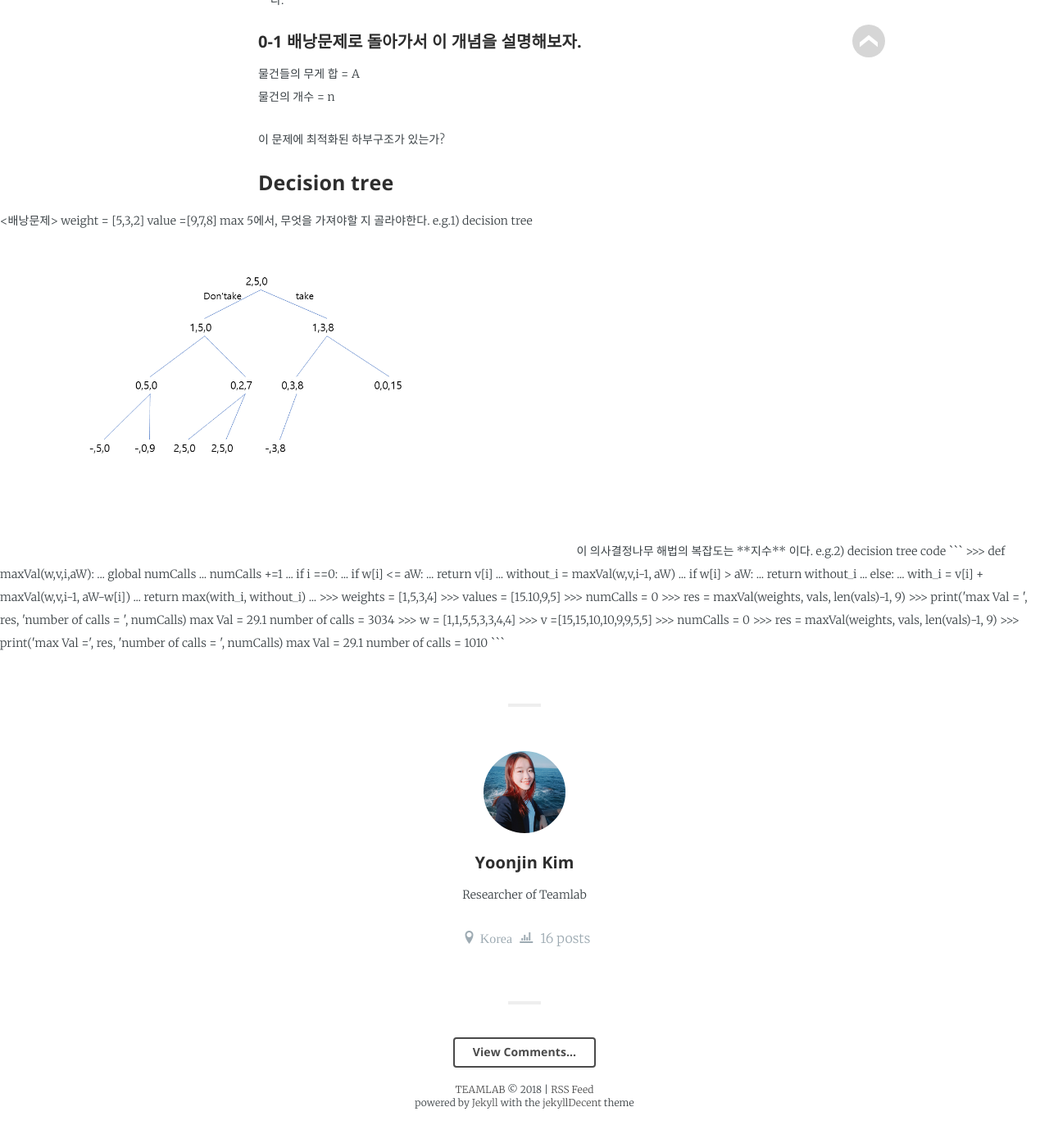
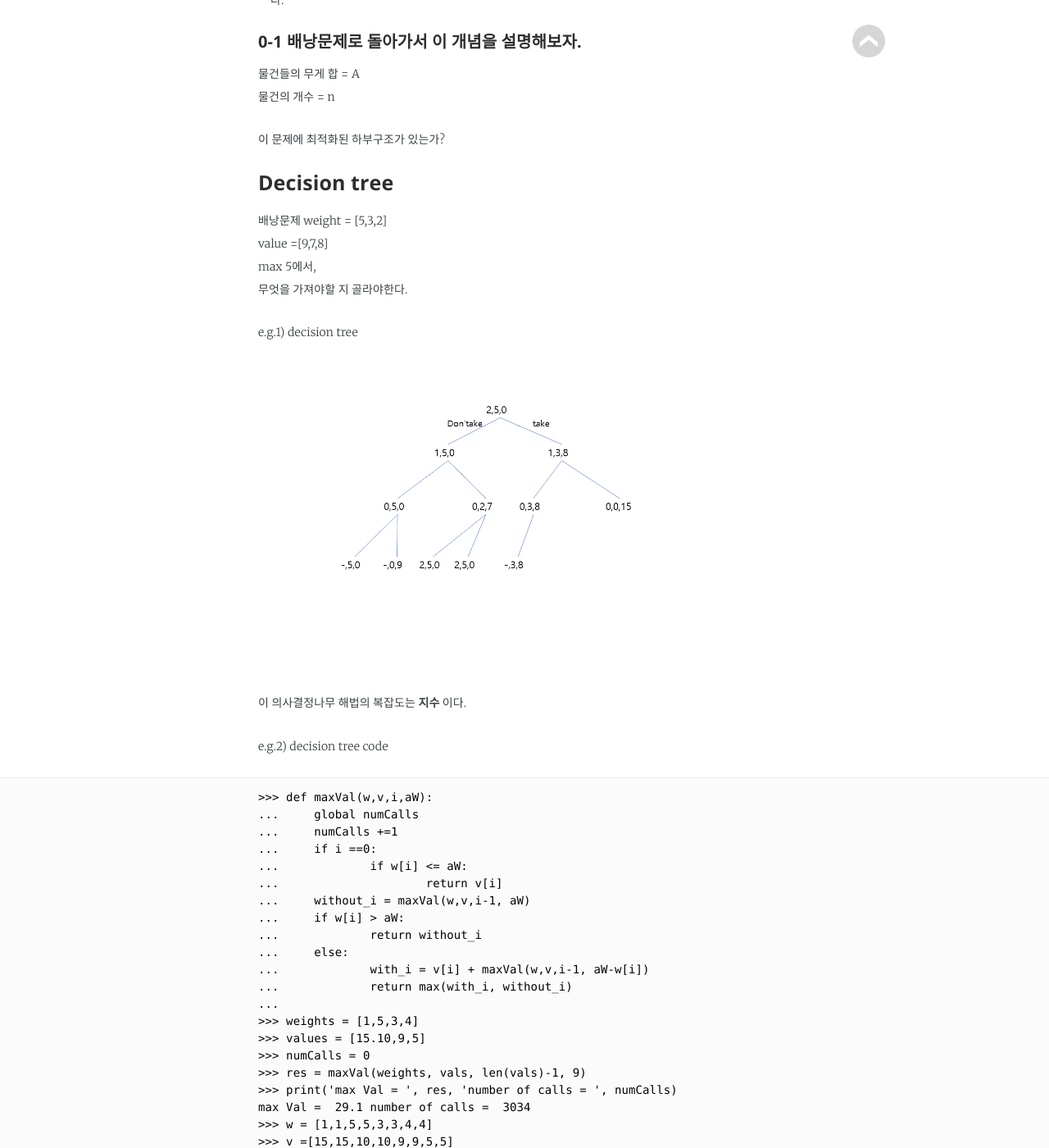
Before and after one commit to TeamLab/jekyllDecent, a Jekyll site: the page built from _posts/2018-06-01-lec.13.md, in a window 1280 px wide and 1400 px high, scrolled down 5188 px. Shown: the whole window at 82% size. Built offline with Jekyll 4.4.1, drawn with Linux system fonts in a browser that asks for light colours; some web fonts are replaced; before the commit the page ends 6561 px from its top, so only the background shows below that; some of the changed text lies outside the part shown.

Commit message:
Update 2018-06-01-lec.13.md

```diff
--- a/_posts/2018-06-01-lec.13.md
+++ b/_posts/2018-06-01-lec.13.md
@@ -202,7 +202,7 @@ fib of  30 = 1346269 numCalls =  2692537
 
 ### Decision tree
 
-<배낭문제>
+배낭문제
 weight = [5,3,2]
 value =[9,7,8]
 max 5에서,
```
